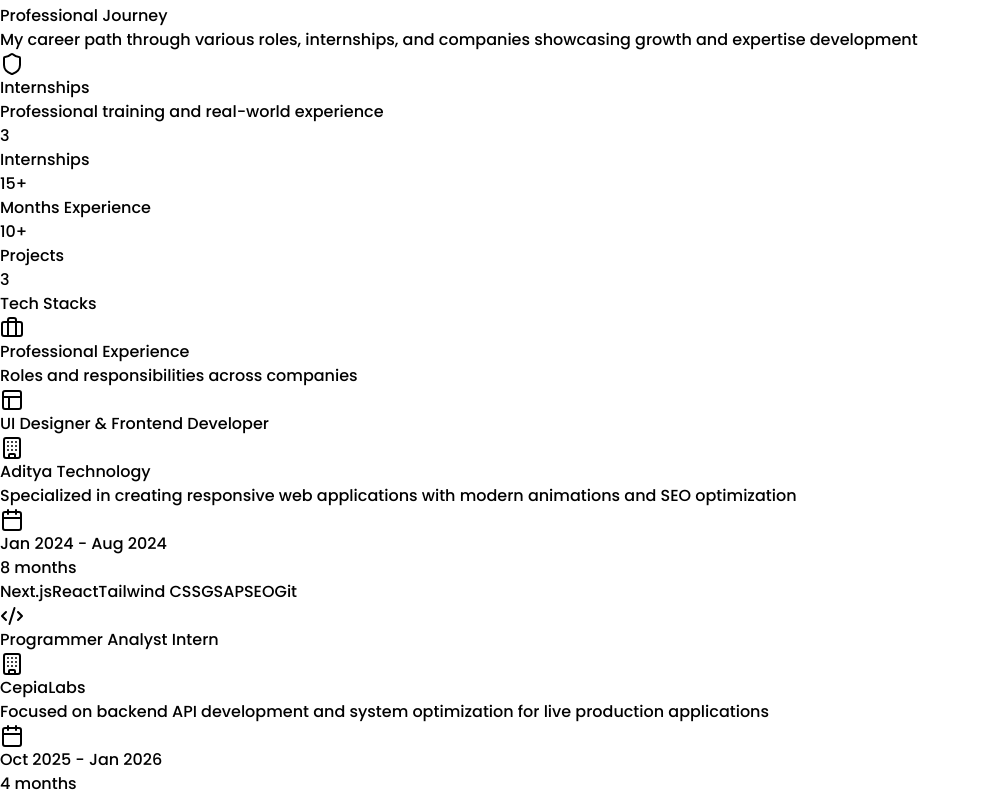
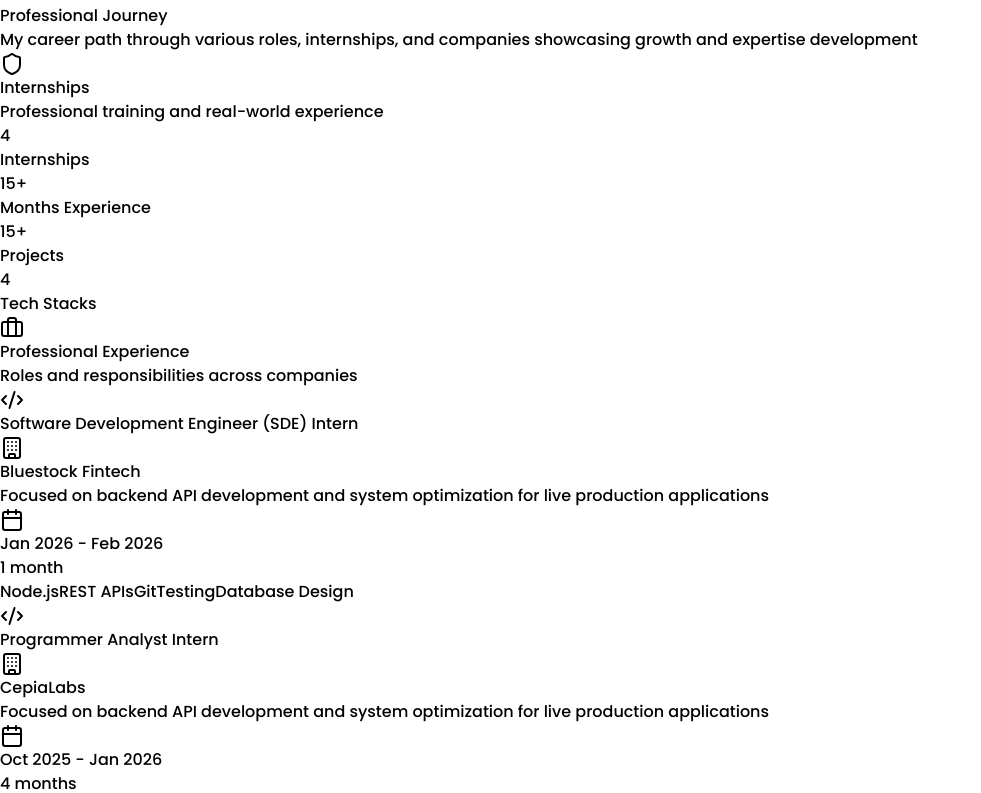
Before and after one commit to Priyanshu-89/priyanshu, a React (Vite) app: page / in a window 1280 px wide. Shown: the part 1387-2180 px from the top of the page, without its empty margins (0-981 px from the left). Built offline with nearby package versions, Linux system fonts and the light colour scheme.

Commit message:
portfolio

```diff
--- a/src/components/Experiance.jsx
+++ b/src/components/Experiance.jsx
@@ -5,6 +5,53 @@ const Experience = () => {
   const [activeTab, setActiveTab] = useState(0);
 
   const experiences = [
+  {
+  company: "Bluestock Fintech",
+  role: "Software Development Engineer (SDE) Intern",
+  period: "Jan 2026 - Feb 2026",
+  duration: "1 month",
+  icon: <Code2 className="h-5 w-5" />,
+  color: "from-orange-500 to-yellow-500",
+  description: "Focused on backend API development and system optimization for live production applications",
+  responsibilities: [
+    "Assisted in backend API development, debugging, and testing for live projects",
+    "Supported feature implementation and participated in code reviews",
+    "Worked on deployment workflows and version control",
+    "Contributed to database design and optimization",
+    "Implemented RESTful APIs with proper error handling",
+    "Collaborated with cross-functional teams on product features"
+  ],
+  tech: ["Node.js", "REST APIs", "Git", "Testing", "Database Design"],
+  highlights: [
+    "Reduced API response time by 30% through optimization",
+    "Participated in deploying 3 major features to production",
+    "Improved code quality through rigorous testing"
+  ]
+},
+
+     {
+      company: "CepiaLabs",
+      role: "Programmer Analyst Intern",
+      period: "Oct 2025 - Jan 2026",
+      duration: "4 months",
+      icon: <Code2 className="h-5 w-5" />,
+      color: "from-purple-500 to-pink-500",
+      description: "Focused on backend API development and system optimization for live production applications",
+      responsibilities: [
+        "Assisted in backend API development, debugging, and testing for live projects",
+        "Supported feature implementation and participated in code reviews",
+        "Worked on deployment workflows and version control",
+        "Contributed to database design and optimization",
+        "Implemented RESTful APIs with proper error handling",
+        "Collaborated with cross-functional teams on product features"
+      ],
+      tech: ["Node.js", "REST APIs", "Git", "Testing", "Database Design"],
+      highlights: [
+        "Reduced API response time by 30% through optimization",
+        "Participated in deploying 3 major features to production",
+        "Improved code quality through rigorous testing"
+      ]
+    },
     {
       company: "Aditya Technology",
       role: "UI Designer & Frontend Developer",
@@ -28,29 +75,7 @@ const Experience = () => {
         "Worked on 5+ client projects simultaneously"
       ]
     },
-    {
-      company: "CepiaLabs",
-      role: "Programmer Analyst Intern",
-      period: "Oct 2025 - Jan 2026",
-      duration: "4 months",
-      icon: <Code2 className="h-5 w-5" />,
-      color: "from-purple-500 to-pink-500",
-      description: "Focused on backend API development and system optimization for live production applications",
-      responsibilities: [
-        "Assisted in backend API development, debugging, and testing for live projects",
-        "Supported feature implementation and participated in code reviews",
-        "Worked on deployment workflows and version control",
-        "Contributed to database design and optimization",
-        "Implemented RESTful APIs with proper error handling",
-        "Collaborated with cross-functional teams on product features"
-      ],
-      tech: ["Node.js", "REST APIs", "Git", "Testing", "Database Design"],
-      highlights: [
-        "Reduced API response time by 30% through optimization",
-        "Participated in deploying 3 major features to production",
-        "Improved code quality through rigorous testing"
-      ]
-    },
+
     {
       company: "Froyo Technologies",
       role: "Web Development Intern (Python)",
@@ -112,7 +137,7 @@ const Experience = () => {
           {/* Internship Stats */}
           <div className="grid grid-cols-2 md:grid-cols-4 gap-4 mt-8">
             <div className="text-center p-4 bg-gradient-to-br from-gray-800 to-gray-900 rounded-xl border border-gray-700/50">
-              <div className="text-2xl font-bold text-amber-400 mb-1">3</div>
+              <div className="text-2xl font-bold text-amber-400 mb-1">4</div>
               <div className="text-sm text-gray-300">Internships</div>
             </div>
             <div className="text-center p-4 bg-gradient-to-br from-gray-800 to-gray-900 rounded-xl border border-gray-700/50">
@@ -120,11 +145,11 @@ const Experience = () => {
               <div className="text-sm text-gray-300">Months Experience</div>
             </div>
             <div className="text-center p-4 bg-gradient-to-br from-gray-800 to-gray-900 rounded-xl border border-gray-700/50">
-              <div className="text-2xl font-bold text-emerald-400 mb-1">10+</div>
+              <div className="text-2xl font-bold text-emerald-400 mb-1">15+</div>
               <div className="text-sm text-gray-300">Projects</div>
             </div>
             <div className="text-center p-4 bg-gradient-to-br from-gray-800 to-gray-900 rounded-xl border border-gray-700/50">
-              <div className="text-2xl font-bold text-purple-400 mb-1">3</div>
+              <div className="text-2xl font-bold text-purple-400 mb-1">4</div>
               <div className="text-sm text-gray-300">Tech Stacks</div>
             </div>
           </div>
```
